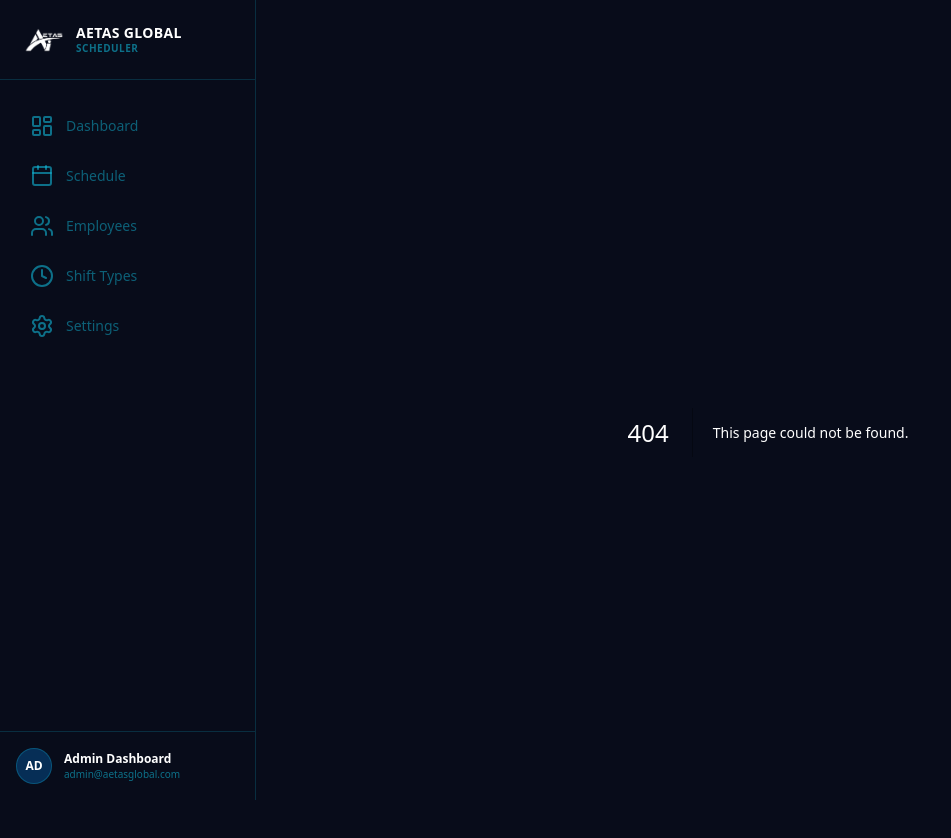
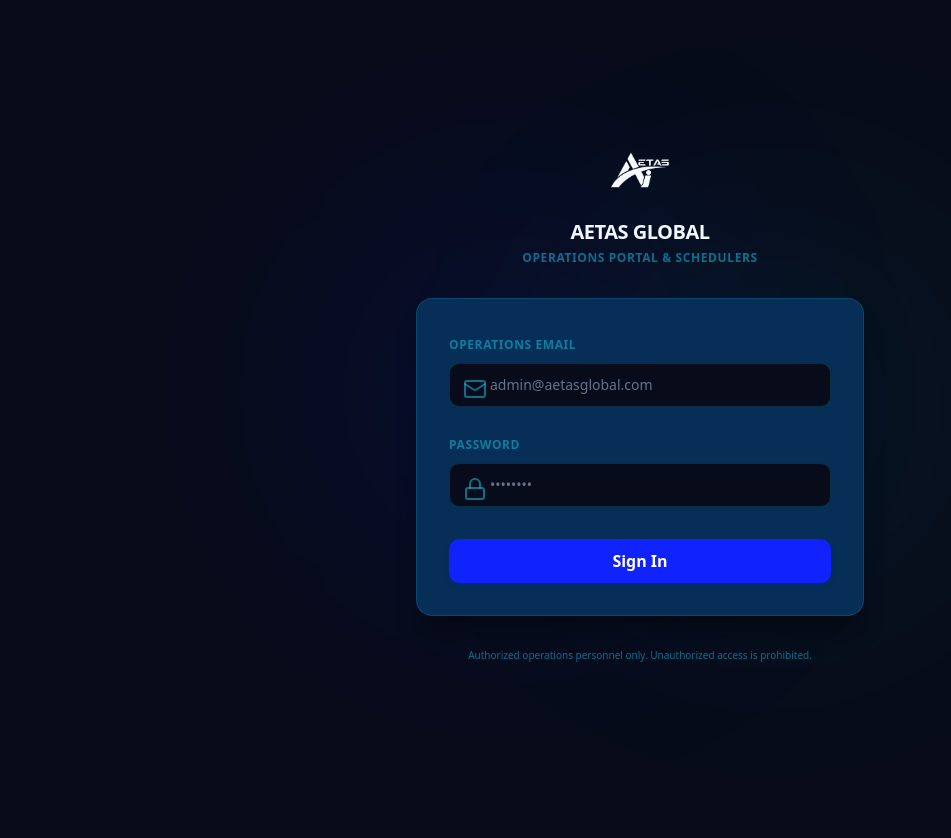
Before and after one commit to larenzzx/AetasScheduler, a Next.js app: page /login in a window 1280 px wide. Before the commit this address had no page. Shown: the top 838 px of the page, without its empty margins (0-951 px from the left). After the commit the page ends 800 px from the top, so only its background shows below. Built offline with nearby package versions, Linux system fonts and the light colour scheme.

Commit message:
feat(auth): implement Supabase Auth operations portal with login page, route middleware protection, and session logout

```diff
--- /dev/null
+++ b/app/actions/auth.ts
@@ -0,0 +1,35 @@
+'use server';
+
+import { createClient } from '@/lib/supabase/server';
+import { revalidatePath } from 'next/cache';
+import { redirect } from 'next/navigation';
+
+export async function login(prevState: { error?: string } | null, formData: FormData) {
+  const email = formData.get('email') as string;
+  const password = formData.get('password') as string;
+
+  if (!email || !password) {
+    return { error: 'Email and password are required' };
+  }
+
+  const supabase = createClient();
+
+  const { error } = await supabase.auth.signInWithPassword({
+    email,
+    password,
+  });
+
+  if (error) {
+    return { error: error.message };
+  }
+
+  revalidatePath('/', 'layout');
+  redirect('/');
+}
+
+export async function logout() {
+  const supabase = createClient();
+  await supabase.auth.signOut();
+  revalidatePath('/', 'layout');
+  redirect('/login');
+}
--- /dev/null
+++ b/app/login/page.tsx
@@ -0,0 +1,113 @@
+'use client';
+
+import { useFormState, useFormStatus } from 'react-dom';
+import { login } from '@/app/actions/auth';
+import Image from 'next/image';
+import { Lock, Mail, Loader2, AlertCircle } from 'lucide-react';
+
+function SubmitButton() {
+  const { pending } = useFormStatus();
+
+  return (
+    <button
+      type="submit"
+      disabled={pending}
+      className="w-full h-11 rounded-lg bg-[#1023FD] hover:bg-[#11B4D4] text-white font-semibold flex items-center justify-center gap-2 transition-all duration-200 shadow-md shadow-[#1023FD]/10 disabled:opacity-50"
+    >
+      {pending ? (
+        <>
+          <Loader2 className="h-4 w-4 animate-spin" />
+          Signing in...
+        </>
+      ) : (
+        'Sign In'
+      )}
+    </button>
+  );
+}
+
+export default function LoginPage() {
+  const [state, formAction] = useFormState(login, null);
+
+  return (
+    <div className="min-h-screen flex items-center justify-center bg-[#080C1A] px-4 relative overflow-hidden">
+      {/* Background Glows */}
+      <div className="absolute top-1/4 left-1/4 h-96 w-96 rounded-full bg-[#1023FD]/10 blur-[120px] pointer-events-none" />
+      <div className="absolute bottom-1/4 right-1/4 h-96 w-96 rounded-full bg-[#00EEF5]/5 blur-[120px] pointer-events-none" />
+
+      <div className="w-full max-w-md space-y-8 animate-in fade-in slide-in-from-bottom-6 duration-500">
+        <div className="flex flex-col items-center text-center">
+          <Image
+            src="/ATS_logo.PNG"
+            alt="Aetas Logo"
+            width={64}
+            height={64}
+            className="h-16 w-auto object-contain shrink-0 mb-4"
+            priority
+          />
+          <h2 className="text-xl font-bold tracking-tight text-white uppercase">
+            Aetas Global
+          </h2>
+          <p className="text-xs text-[#11B4D4]/60 font-semibold tracking-wider uppercase mt-1">
+            Operations Portal & Schedulers
+          </p>
+        </div>
+
+        <div className="bg-[#062E56] border border-[#11B4D4]/20 rounded-2xl p-8 shadow-xl shadow-black/30 backdrop-blur-md">
+          <form action={formAction} className="space-y-6">
+            {state?.error && (
+              <div className="flex items-center gap-2 p-3 rounded-lg bg-red-500/10 border border-red-500/20 text-red-400 text-xs font-medium">
+                <AlertCircle className="h-4.5 w-4.5 shrink-0" />
+                <span>{state.error}</span>
+              </div>
+            )}
+
+            <div className="space-y-2">
+              <label htmlFor="email" className="text-xs font-bold text-[#11B4D4]/60 uppercase tracking-wider">
+                Operations Email
+              </label>
+              <div className="relative">
+                <input
+                  type="email"
+                  id="email"
+                  name="email"
+                  placeholder="admin@aetasglobal.com"
+                  className="w-full h-11 pl-10 pr-4 rounded-lg border border-[#11B4D4]/20 bg-[#080C1A] text-sm text-white placeholder-slate-500 focus:outline-none focus:border-[#00EEF5] focus:ring-1 focus:ring-[#00EEF5] transition-colors"
+                  required
+                />
+                <Mail className="absolute left-3.5 top-3.5 h-4.5 w-4.5 text-slate-500" />
+              </div>
+            </div>
+
+            <div className="space-y-2">
+              <label htmlFor="password" className="text-xs font-bold text-[#11B4D4]/60 uppercase tracking-wider">
+                Password
+              </label>
+              <div className="relative">
+                <input
+                  type="password"
+                  id="password"
+                  name="password"
+                  placeholder="••••••••"
+                  className="w-full h-11 pl-10 pr-4 rounded-lg border border-[#11B4D4]/20 bg-[#080C1A] text-sm text-white placeholder-slate-500 focus:outline-none focus:border-[#00EEF5] focus:ring-1 focus:ring-[#00EEF5] transition-colors"
+                  required
+                />
+                <Lock className="absolute left-3.5 top-3.5 h-4.5 w-4.5 text-slate-500" />
+              </div>
+            </div>
+
+            <div className="pt-2">
+              <SubmitButton />
+            </div>
+          </form>
+        </div>
+
+        <div className="text-center">
+          <p className="text-[10px] text-slate-500 font-medium">
+            Authorized operations personnel only. Unauthorized access is prohibited.
+          </p>
+        </div>
+      </div>
+    </div>
+  );
+}
--- a/components/ResponsiveLayoutShell.tsx
+++ b/components/ResponsiveLayoutShell.tsx
@@ -5,6 +5,7 @@ import Sidebar from '@/components/Sidebar';
 import { Menu } from 'lucide-react';
 import Link from 'next/link';
 import Image from 'next/image';
+import { usePathname } from 'next/navigation';
 
 interface ResponsiveLayoutShellProps {
   children: React.ReactNode;
@@ -12,6 +13,11 @@ interface ResponsiveLayoutShellProps {
 
 export default function ResponsiveLayoutShell({ children }: ResponsiveLayoutShellProps) {
   const [sidebarOpen, setSidebarOpen] = useState(false);
+  const pathname = usePathname();
+
+  if (pathname === '/login') {
+    return <>{children}</>;
+  }
 
   return (
     <div className="relative min-h-screen flex flex-col md:flex-row bg-background text-foreground">
--- a/components/Sidebar.tsx
+++ b/components/Sidebar.tsx
@@ -11,8 +11,10 @@ import {
   Clock,
   Settings,
   ChevronRight,
-  X
+  X,
+  LogOut
 } from 'lucide-react';
+import { logout } from '@/app/actions/auth';
 
 const navItems = [
   { name: 'Dashboard', href: '/', icon: LayoutDashboard },
@@ -100,7 +102,8 @@ export default function Sidebar({ isOpen = false, onClose }: SidebarProps) {
         </nav>
 
         {/* Footer / Profile */}
-        <div className="border-t border-[#11B4D4]/20 bg-[#080C1A] p-4 flex items-center gap-3">
+        <div className="border-t border-[#11B4D4]/20 bg-[#080C1A] p-4 flex items-center justify-between gap-3">
+          <div className="flex items-center gap-3">
             <div className="flex h-9 w-9 items-center justify-center rounded-full bg-[#062E56] text-white font-semibold text-xs border border-[#11B4D4]/30">
               AD
             </div>
@@ -109,6 +112,14 @@ export default function Sidebar({ isOpen = false, onClose }: SidebarProps) {
               <span className="text-[10px] text-[#11B4D4]/60">admin@aetasglobal.com</span>
             </div>
           </div>
+          <button
+            onClick={() => logout()}
+            className="p-1.5 rounded-lg text-slate-400 hover:bg-[#062E56] hover:text-red-400 transition-colors"
+            title="Log Out"
+          >
+            <LogOut className="h-4.5 w-4.5" />
+          </button>
+        </div>
       </aside>
     </>
   );
--- a/components/UnsavedChangesBanner.tsx
+++ b/components/UnsavedChangesBanner.tsx
@@ -4,8 +4,10 @@ import { useScheduleStore } from '@/store/useScheduleStore';
 import { Button } from '@/components/ui/button';
 import { toast } from 'sonner';
 import { AlertTriangle, Save, RotateCcw, Loader2 } from 'lucide-react';
+import { usePathname } from 'next/navigation';
 
 export default function UnsavedChangesBanner() {
+  const pathname = usePathname();
   const {
     unsavedChanges,
     discardChanges,
@@ -15,6 +17,7 @@ export default function UnsavedChangesBanner() {
 
   const changeCount = Object.keys(unsavedChanges).length;
 
+  if (pathname === '/login') return null;
   if (changeCount === 0) return null;
 
   const handleSave = async () => {
--- /dev/null
+++ b/lib/supabase/server.ts
@@ -0,0 +1,29 @@
+import { createServerClient } from '@supabase/ssr';
+import { cookies } from 'next/headers';
+
+export function createClient() {
+  const cookieStore = cookies();
+
+  return createServerClient(
+    process.env.NEXT_PUBLIC_SUPABASE_URL!,
+    process.env.NEXT_PUBLIC_SUPABASE_ANON_KEY!,
+    {
+      cookies: {
+        getAll() {
+          return cookieStore.getAll();
+        },
+        setAll(cookiesToSet) {
+          try {
+            cookiesToSet.forEach(({ name, value, options }) =>
+              cookieStore.set(name, value, options)
+            );
+          } catch {
+            // The `setAll` method can be called from a Server Component.
+            // This can be ignored if you have middleware refreshing
+            // user sessions.
+          }
+        },
+      },
+    }
+  );
+}
```
Also changed, not shown: lib/supabase/client.ts (added, +8 -0 lines), middleware.ts (added, +64 -0 lines), 1 other file (tests, documents, lock files or other folders). Lines whose indentation alone changed are shown as unchanged.
